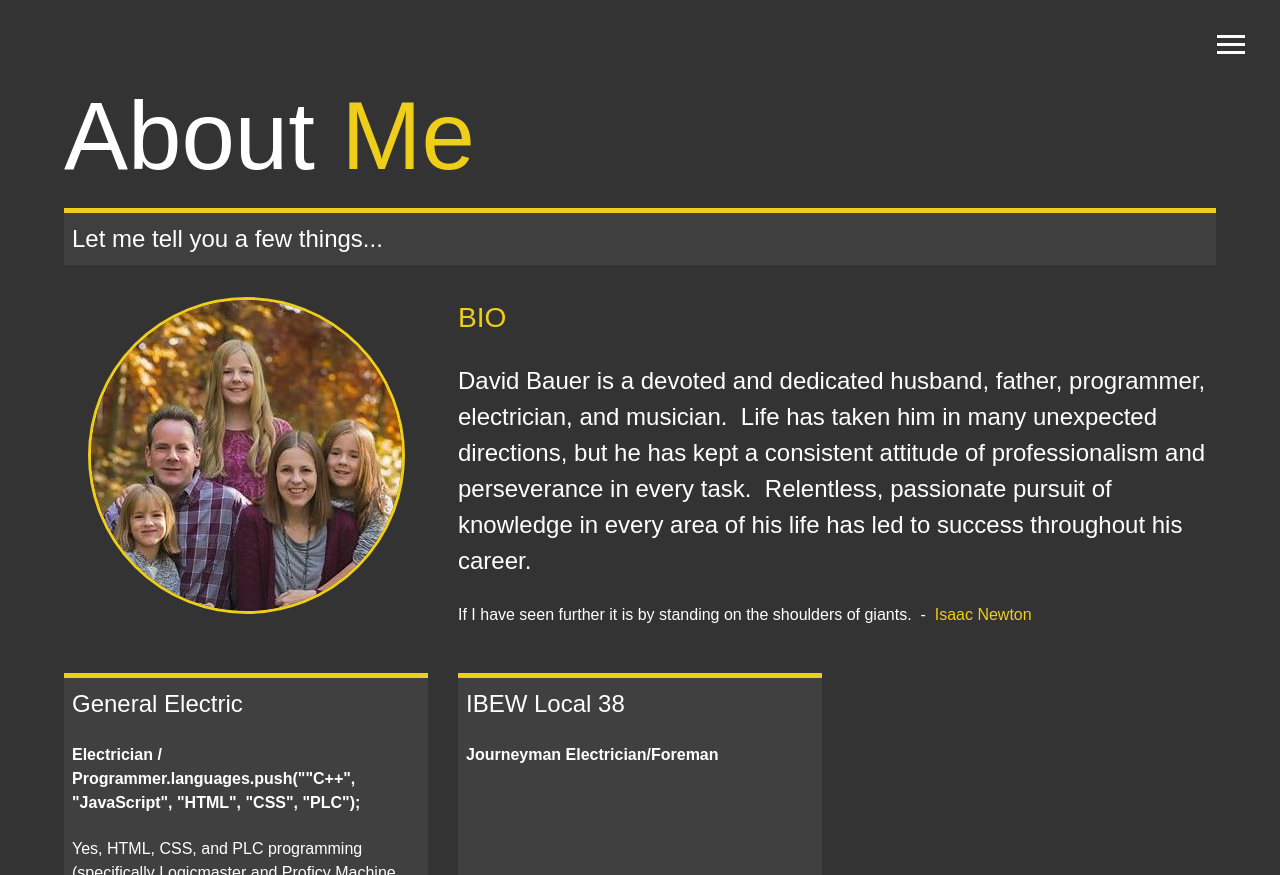
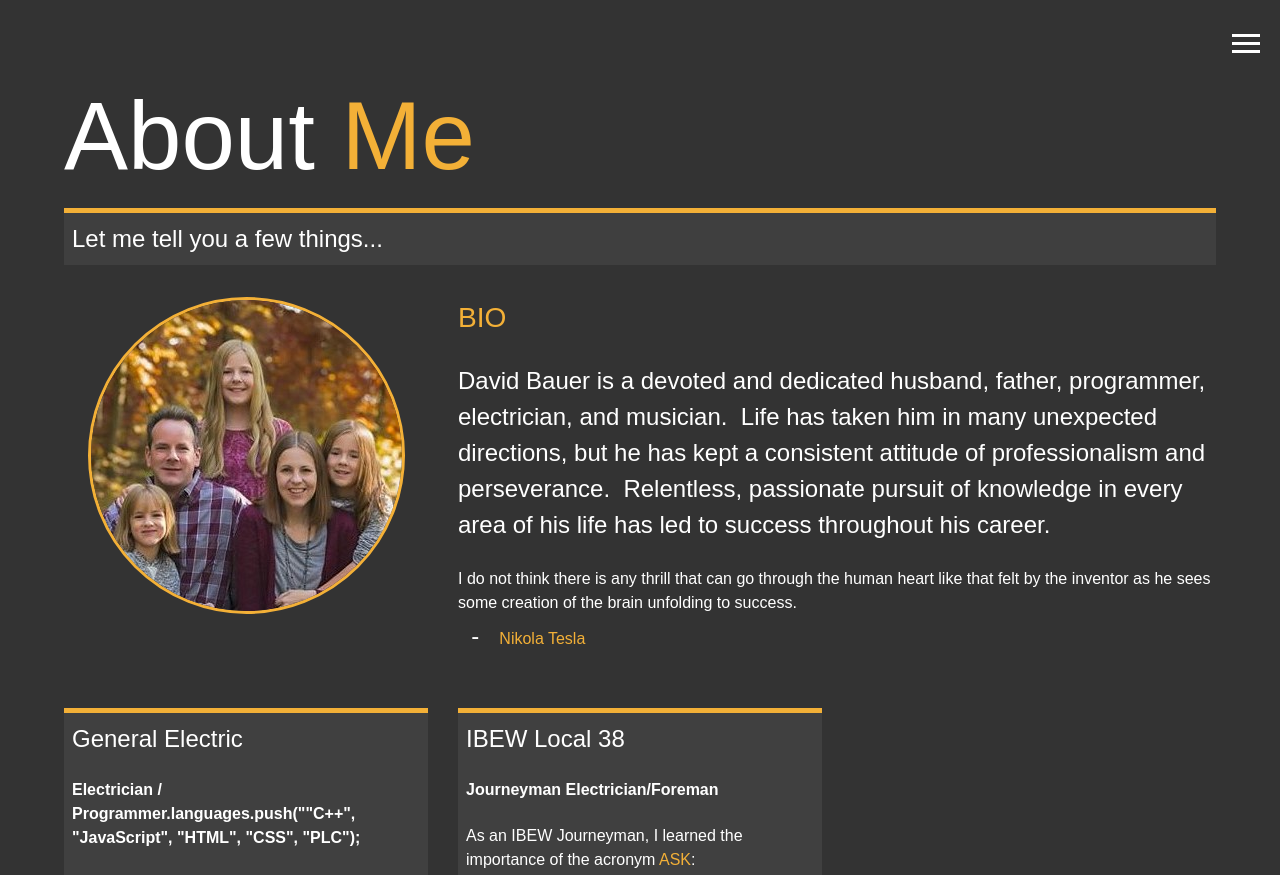
Before and after one commit to Blitz72/Modern-Portfolio, a website: page dist/about.html in a window 1280 px wide. Shown: the top 875 px of the page. Drawn offline with Linux system fonts and the light colour scheme.

Commit message:
Added more Bio content and added random quote generator to about.html.

```diff
--- a/scss/_config.scss
+++ b/scss/_config.scss
@@ -1,11 +1,11 @@
 $primary-color: #333;
-$secondary-color: #eece1a;
+$secondary-color: #f3b037;
 $show-home-image: true;
 $home-image: url(../img/background.jpg);
 $background-opacity: 0.9;
 
 @mixin easeOut {
-    transition: all 0.5s ease-out;
+    transition: all 0.375s ease-out;
 }
 
 @mixin background {
--- a/scss/_menu.scss
+++ b/scss/_menu.scss
@@ -3,8 +3,8 @@
 .menu-btn {
     position: absolute;
     z-index: 3;
-    right: 35px;
-    top: 35px;
+    right: 20px;
+    top: 34px;
     cursor: pointer;
     @include easeOut;
 
--- a/scss/main.scss
+++ b/scss/main.scss
@@ -98,8 +98,12 @@ main {
         font-size: 1.5rem;
     }
 
-    .bio-quote {
+    #bio-quote, #bio-quote-author {
         font-size: 1.0rem;
+    }
+
+    .display-inline-block {
+        display: inline-block;
     }
 
     .job-1 {
```
Also changed, not shown: dist/about.html, dist/css/main.css, dist/img/projects/FriendFinder.jpg, dist/js/main.js.
